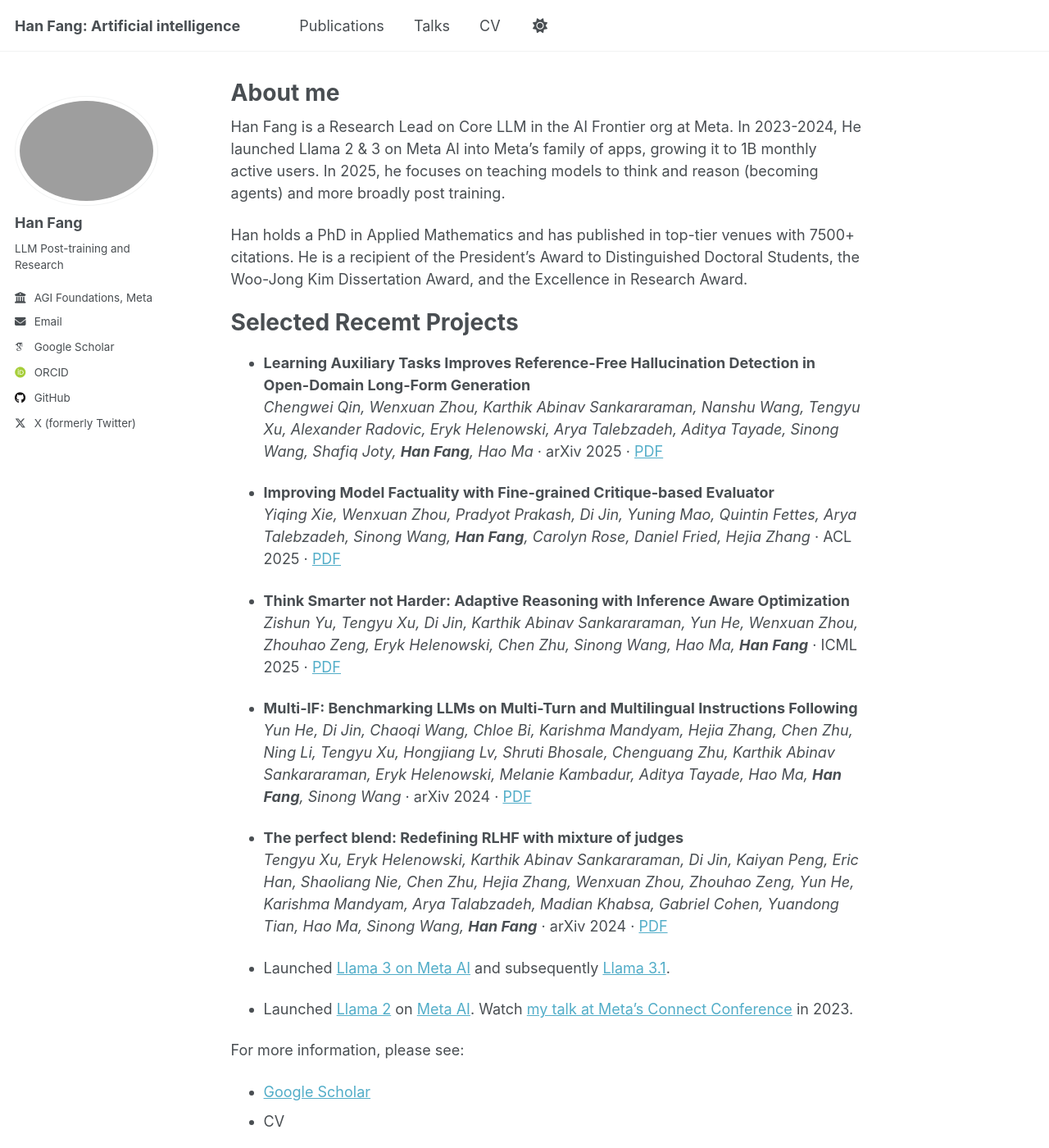
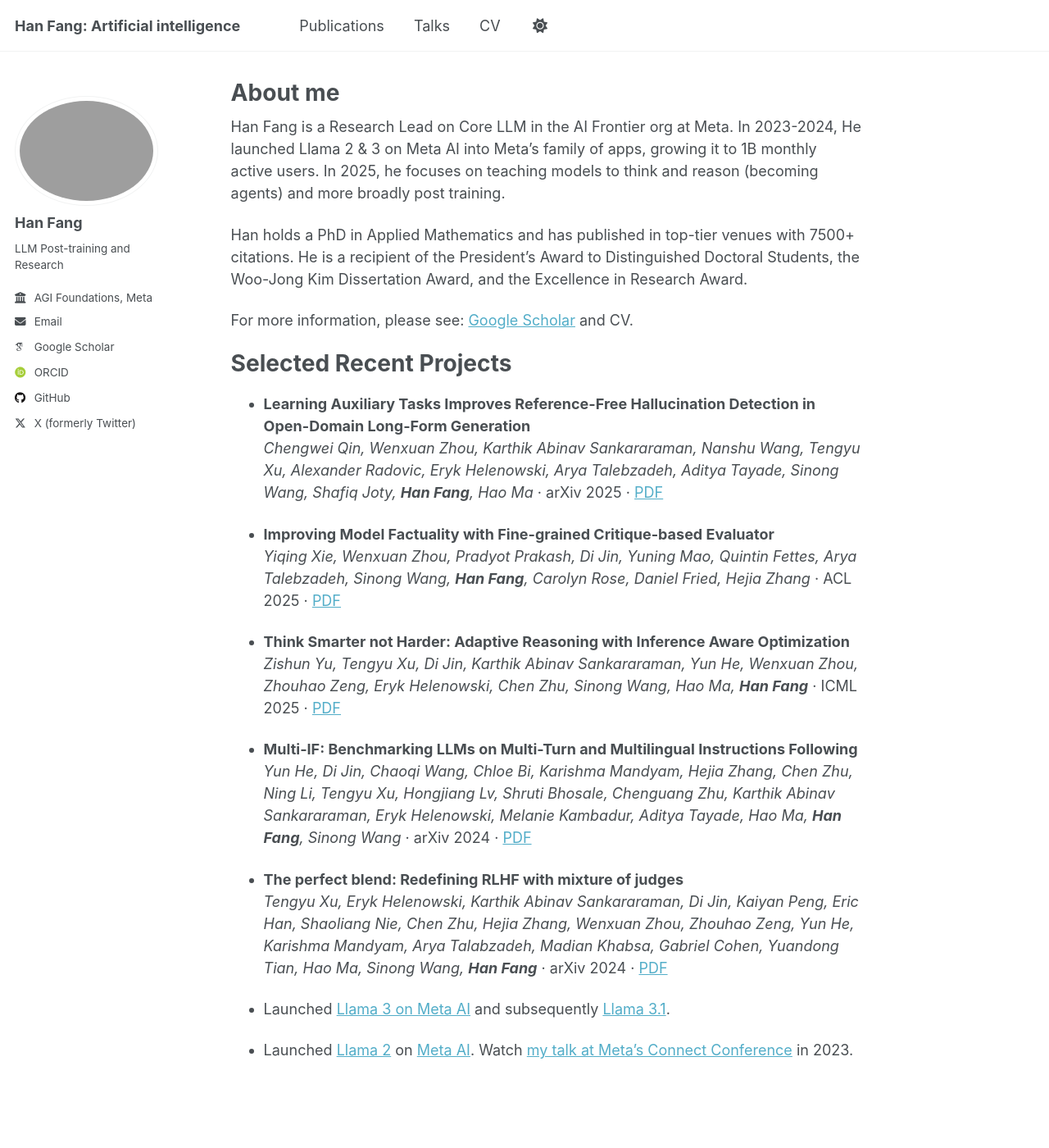
Before and after one commit to hanfang/hanfang.github.io, a Jekyll site: the page built from _pages/about.md, in a window 1280 px wide and 1400 px high. Shown: the whole window at 82% size. Built offline with Jekyll 4.4.1, drawn with Linux system fonts in a browser that asks for light colours; some web fonts are replaced; a script that is not in the unit is left out; some of the changed lines change nothing that is shown.

Commit message:
Update about.md

```diff
--- a/_pages/about.md
+++ b/_pages/about.md
@@ -12,7 +12,9 @@ Han Fang is a Research Lead on Core LLM in the AI Frontier org at Meta. In 2023-
 
 Han holds a PhD in Applied Mathematics and has published in top-tier venues with 7500+ citations. He is a recipient of the President’s Award to Distinguished Doctoral Students, the Woo-Jong Kim Dissertation Award, and the Excellence in Research Award.
 
-Selected Recemt Projects
+For more information, please see: [Google Scholar](https://scholar.google.com/citations?user=mQIqIVwAAAAJ) and CV.
+
+Selected Recent Projects
 ======
 
 * **Learning Auxiliary Tasks Improves Reference-Free Hallucination Detection in Open-Domain Long-Form Generation**
@@ -34,7 +36,3 @@ Selected Recemt Projects
 * Launched [Llama 3 on Meta AI](https://ai.meta.com/blog/meta-llama-3/) and subsequently [Llama 3.1](https://ai.meta.com/blog/meta-llama-3-1/).
 
 * Launched [Llama 2](https://about.fb.com/news/2023/09/introducing-ai-powered-assistants-characters-and-creative-tools/) on [Meta AI](https://www.meta.ai/). Watch [my talk at Meta's Connect Conference](https://developers.facebook.com/videos/2023/building-metas-next-generation-ai-product-experiences-with-llama/) in 2023.
-
-For more information, please see:
-- [Google Scholar](https://scholar.google.com/citations?user=mQIqIVwAAAAJ)
-- CV
```
